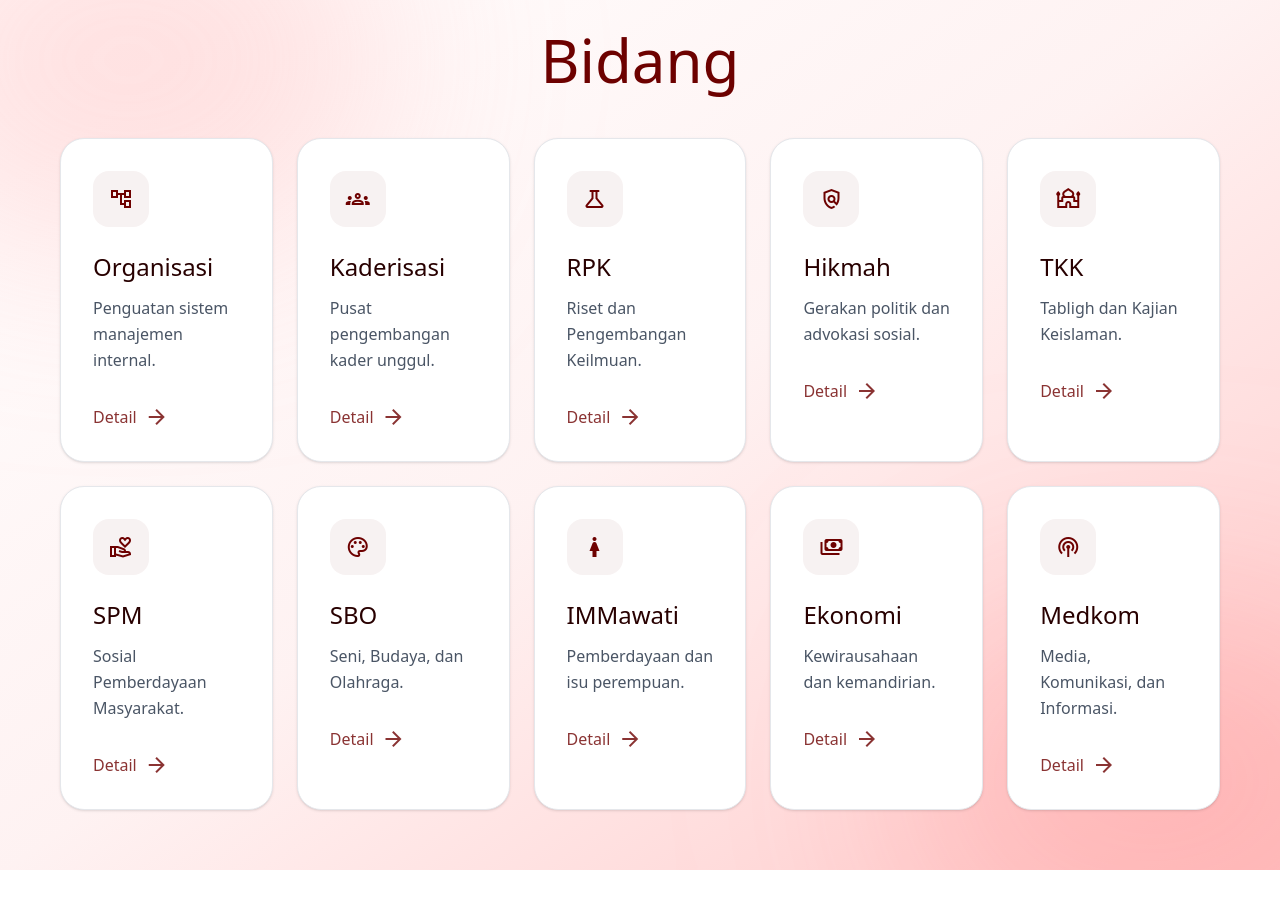
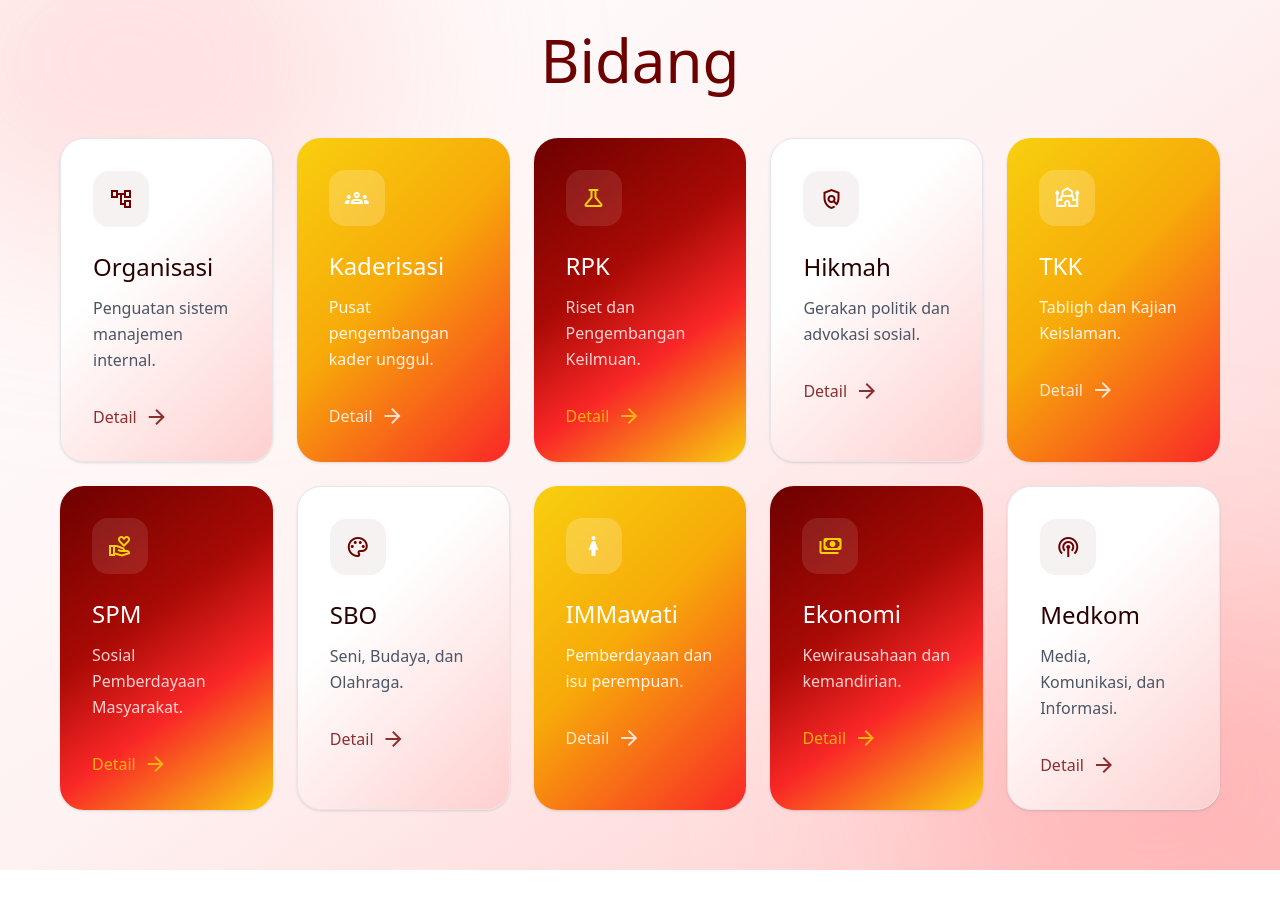
Before and after one commit to immfaiumy25/Imm-web, a Next.js app: page / in a window 1280 px wide. Shown: the part 3460-4368 px from the top of the page. Built offline with nearby package versions, Linux system fonts and the light colour scheme.

Commit message:
style(bidang): apply Gradient Bento style to SpotlightCards

```diff
--- a/src/app/page.tsx
+++ b/src/app/page.tsx
@@ -300,22 +300,54 @@ export default function Home() {
         <h2 className="relative z-10 font-serif text-4xl md:text-6xl font-normal mb-12 text-[#6d0100]">Bidang</h2>
 
         <div className="grid grid-cols-1 sm:grid-cols-2 md:grid-cols-3 lg:grid-cols-4 xl:grid-cols-5 gap-6 w-full max-w-[1450px]">
-          {bidangData.map((bidang, i) => (
-            <SpotlightCard key={i} className="p-8 flex flex-col justify-between group cursor-pointer h-full" spotlightColor="rgba(109, 1, 0, 0.1)">
+          {bidangData.map((bidang, i) => {
+            const isDark = i % 3 === 2;
+            const isVibrant = i % 3 === 1;
+            const isLight = i % 3 === 0;
+
+            let bgClass = "bg-[linear-gradient(135deg,#fff_0%,#fff_35%,#ffcfcf_100%)]"; // Tile A
+            let textClass = "text-[#280000]";
+            let descClass = "text-gray-600";
+            let iconBgClass = "bg-[#6d0100]/5 group-hover:bg-[#6d0100]/10";
+            let iconColorClass = "text-[#6d0100]";
+            let detailClass = "text-[#6d0100]";
+            let spotlightColor = "rgba(109, 1, 0, 0.1)";
+
+            if (isVibrant) {
+              bgClass = "bg-[linear-gradient(135deg,#f8cf0f_0%,#f7aa09_45%,#f92727_100%)] border-none"; // Tile B
+              textClass = "text-white";
+              descClass = "text-white/90";
+              iconBgClass = "bg-white/20 group-hover:bg-white/30";
+              iconColorClass = "text-white";
+              detailClass = "text-white";
+              spotlightColor = "rgba(255, 255, 255, 0.25)";
+            } else if (isDark) {
+              bgClass = "bg-[linear-gradient(145deg,#6d0100_0%,#a90a05_40%,#f92727_65%,#f8cf0f_100%)] border-none"; // Panel Main
+              textClass = "text-white";
+              descClass = "text-white/80";
+              iconBgClass = "bg-white/10 group-hover:bg-white/20";
+              iconColorClass = "text-[#f8cf0f]";
+              detailClass = "text-[#f8cf0f]";
+              spotlightColor = "rgba(248, 207, 15, 0.2)";
+            }
+
+            return (
+              <SpotlightCard key={i} className={`p-8 flex flex-col justify-between group cursor-pointer h-full ${bgClass}`} spotlightColor={spotlightColor}>
                 <div>
-                <div className="w-14 h-14 rounded-2xl bg-[#6d0100]/5 flex items-center justify-center mb-6 group-hover:bg-[#6d0100]/10 transition-colors">
-                  <span className="material-symbols-outlined text-3xl text-[#6d0100]">{bidang.icon}</span>
+                  <div className={`w-14 h-14 rounded-2xl ${iconBgClass} flex items-center justify-center mb-6 transition-colors`}>
+                    <span className={`material-symbols-outlined text-3xl ${iconColorClass}`}>{bidang.icon}</span>
                   </div>
-                <h3 className="text-2xl font-serif font-normal text-[#280000] mb-3">{bidang.name}</h3>
-                <p className="text-gray-600 font-light leading-relaxed">{bidang.desc}</p>
+                  <h3 className={`text-2xl font-serif font-normal mb-3 ${textClass}`}>{bidang.name}</h3>
+                  <p className={`font-light leading-relaxed ${descClass}`}>{bidang.desc}</p>
                 </div>
 
-              <div className="mt-8 flex items-center text-[#6d0100] font-medium opacity-80 group-hover:opacity-100 transition-opacity">
+                <div className={`mt-8 flex items-center font-medium opacity-80 group-hover:opacity-100 transition-opacity ${detailClass}`}>
                   <span>Detail</span>
                   <span className="material-symbols-outlined ml-2 group-hover:translate-x-1 transition-transform">arrow_forward</span>
                 </div>
               </SpotlightCard>
-          ))}
+            );
+          })}
         </div>
       </section>
 
--- a/src/components/SpotlightCard.tsx
+++ b/src/components/SpotlightCard.tsx
@@ -51,7 +51,7 @@ const SpotlightCard: React.FC<SpotlightCardProps> = ({
       onBlur={handleBlur}
       onMouseEnter={handleMouseEnter}
       onMouseLeave={handleMouseLeave}
-      className={`relative overflow-hidden rounded-[24px] border border-gray-200 bg-white shadow-sm transition-all duration-300 hover:shadow-lg hover:border-gray-300 ${className}`}
+      className={`relative overflow-hidden rounded-[24px] border border-gray-200 shadow-sm transition-all duration-300 hover:shadow-lg hover:border-gray-300 ${className}`}
       {...props}
     >
       <div
```
Lines whose indentation alone changed are shown as unchanged.
